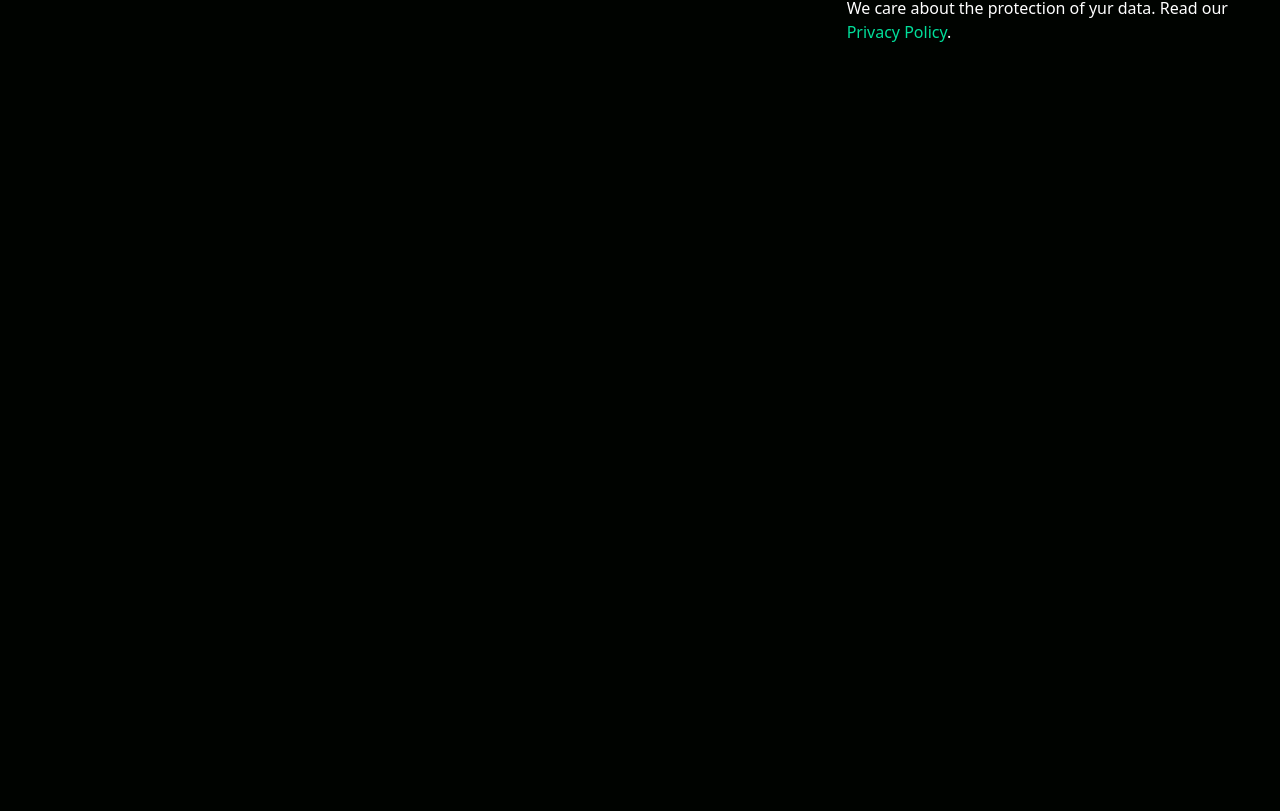
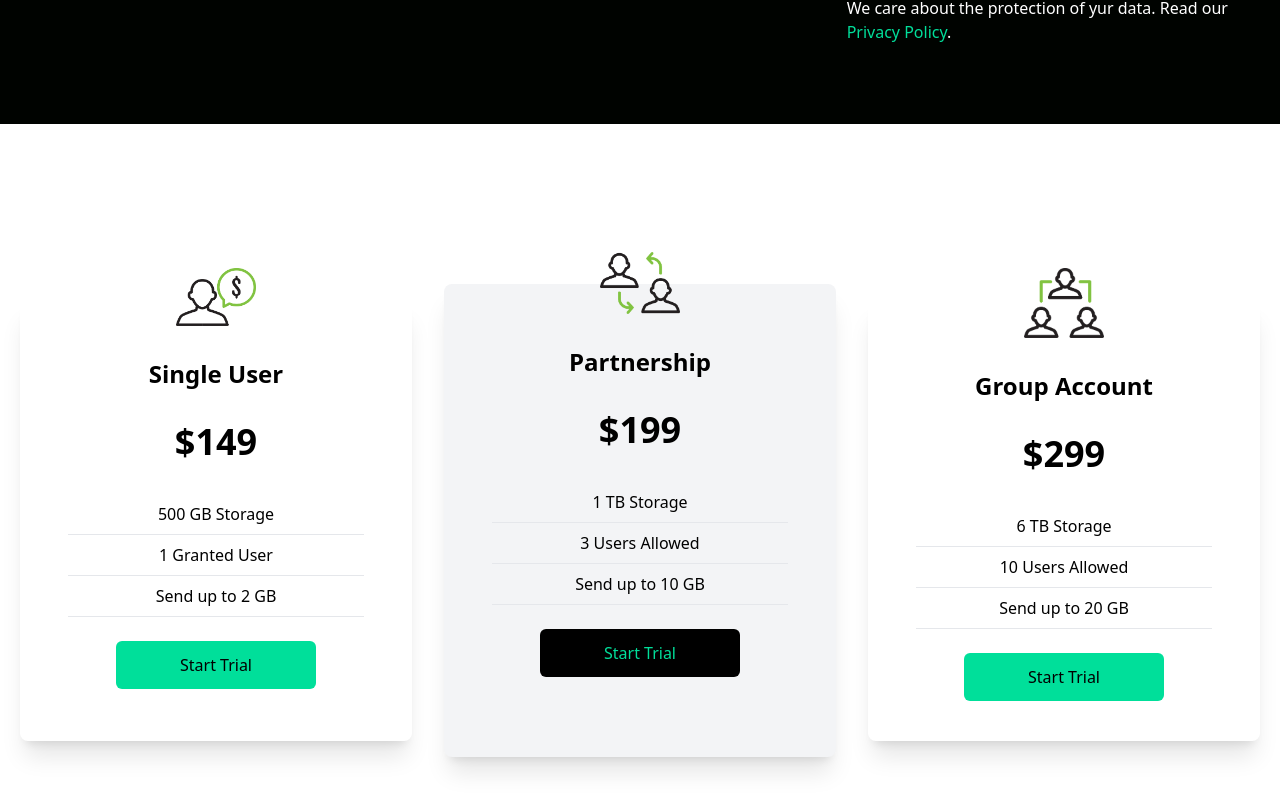
Before and after one commit to Uncle-Solomon/ReactTutorial, a React (Create React App) app: page / in a window 1280 px wide. Shown: the part 1557-2368 px from the top of the page. Before the commit the page ends 1681 px from the top, so only its background shows below. Built offline with nearby package versions, Linux system fonts and the light colour scheme.

Commit message:
Cards Component

```diff
--- a/src/App.js
+++ b/src/App.js
@@ -3,6 +3,8 @@
 import Hero from "./components/Hero";
 import Analytics from "./components/Analytics";
 import Newsletter from "./components/Newsletter";
+import Cards from "./components/Cards";
+
 function App() {
   return (
     <div>
@@ -10,6 +12,7 @@
       <Hero />
       <Analytics />
       <Newsletter />
+      <Cards />
     </div>
   );
 }
--- a/src/components/Cards.jsx
+++ b/src/components/Cards.jsx
@@ -0,0 +1,66 @@
+import React from "react";
+import single from "../assets/single.png";
+import double from "../assets/double.png";
+import triple from "../assets/triple.png";
+
+const Cards = () => {
+  return (
+    <div className="w-full py-[10rem] px-4 bg-white">
+      <div className="max-w-[1240px] mx-auto grid md:grid-cols-3 gap-8">
+        <div className="w-full shadow-xl flex flex-col p-4 my-4 rounded-lg hover:scale-105 duration-300">
+          <img
+            src={single}
+            alt="/"
+            className="w-20 mx-auto mt-[-3rem] bg-white"
+          />
+          <h2 className="text-2xl font-bold text-center py-8">Single User</h2>
+          <p className="text-center text-4xl font-bold">$149</p>
+          <div className="text-center font-medium">
+            <p className="py-2 border-b mx-8 mt-8"> 500 GB Storage</p>
+            <p className="py-2 border-b mx-8"> 1 Granted User</p>
+            <p className="py-2 border-b mx-8"> Send up to 2 GB</p>
+          </div>
+          <button className="bg-[#00df9a] w-[200px] rounded-md font-medium my-6 mx-auto px-3 py-3 text-black">
+            Start Trial
+          </button>
+        </div>
+        <div className="w-full shadow-xl flex  bg-gray-100 flex-col p-4 md:m-0 my-8 rounded-lg hover:scale-105 duration-300">
+          <img
+            src={double}
+            alt="/"
+            className="w-20 mx-auto mt-[-3rem] bg-transparent"
+          />
+          <h2 className="text-2xl font-bold text-center py-8">Partnership</h2>
+          <p className="text-center text-4xl font-bold">$199</p>
+          <div className="text-center font-medium">
+            <p className="py-2 border-b mx-8 mt-8"> 1 TB Storage</p>
+            <p className="py-2 border-b mx-8"> 3 Users Allowed</p>
+            <p className="py-2 border-b mx-8"> Send up to 10 GB</p>
+          </div>
+          <button className="bg-[#000000] w-[200px] rounded-md font-medium my-6 mx-auto px-3 py-3 text-[#00df9a]">
+            Start Trial
+          </button>
+        </div>
+        <div className="w-full shadow-xl flex flex-col p-4 my-4 rounded-lg hover:scale-105 duration-300">
+          <img
+            src={triple}
+            alt="/"
+            className="w-20 mx-auto mt-[-3rem] bg-white"
+          />
+          <h2 className="text-2xl font-bold text-center py-8">Group Account</h2>
+          <p className="text-center text-4xl font-bold">$299</p>
+          <div className="text-center font-medium">
+            <p className="py-2 border-b mx-8 mt-8"> 6 TB Storage</p>
+            <p className="py-2 border-b mx-8"> 10 Users Allowed</p>
+            <p className="py-2 border-b mx-8"> Send up to 20 GB</p>
+          </div>
+          <button className="bg-[#00df9a] w-[200px] rounded-md font-medium my-6 mx-auto px-3 py-3 text-black">
+            Start Trial
+          </button>
+        </div>
+      </div>
+    </div>
+  );
+};
+
+export default Cards;
```
